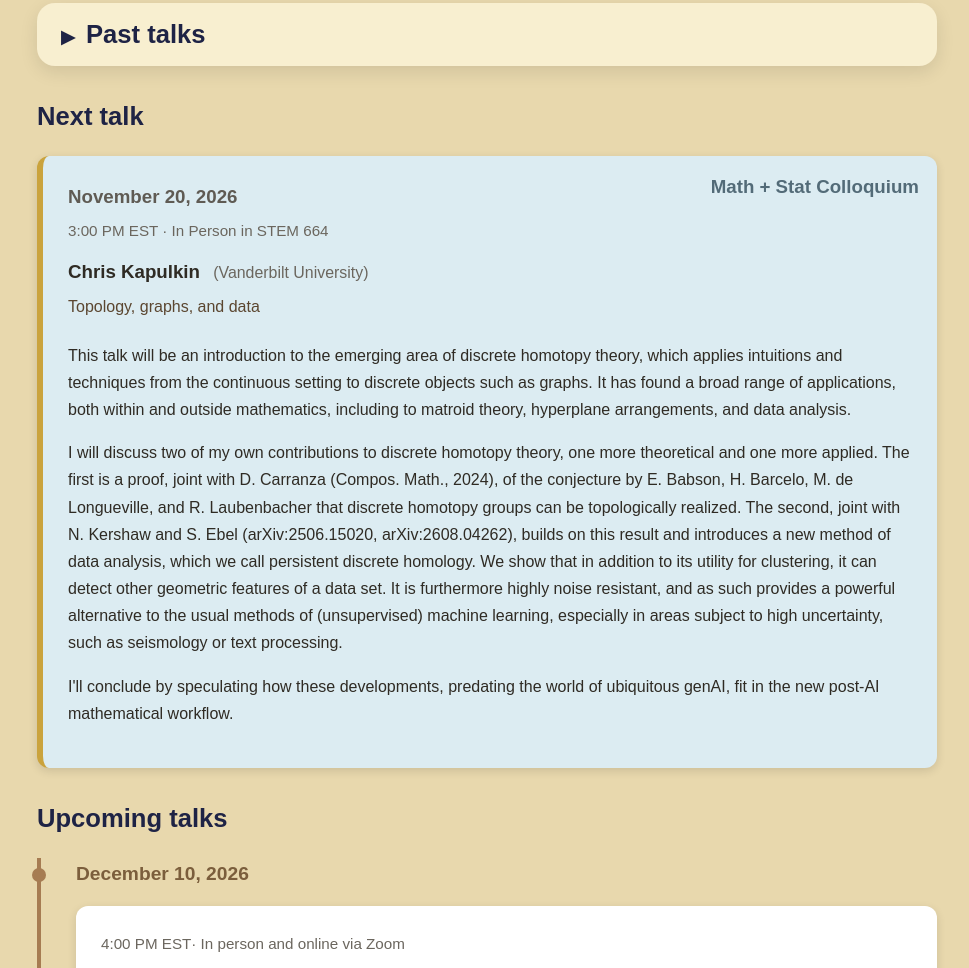
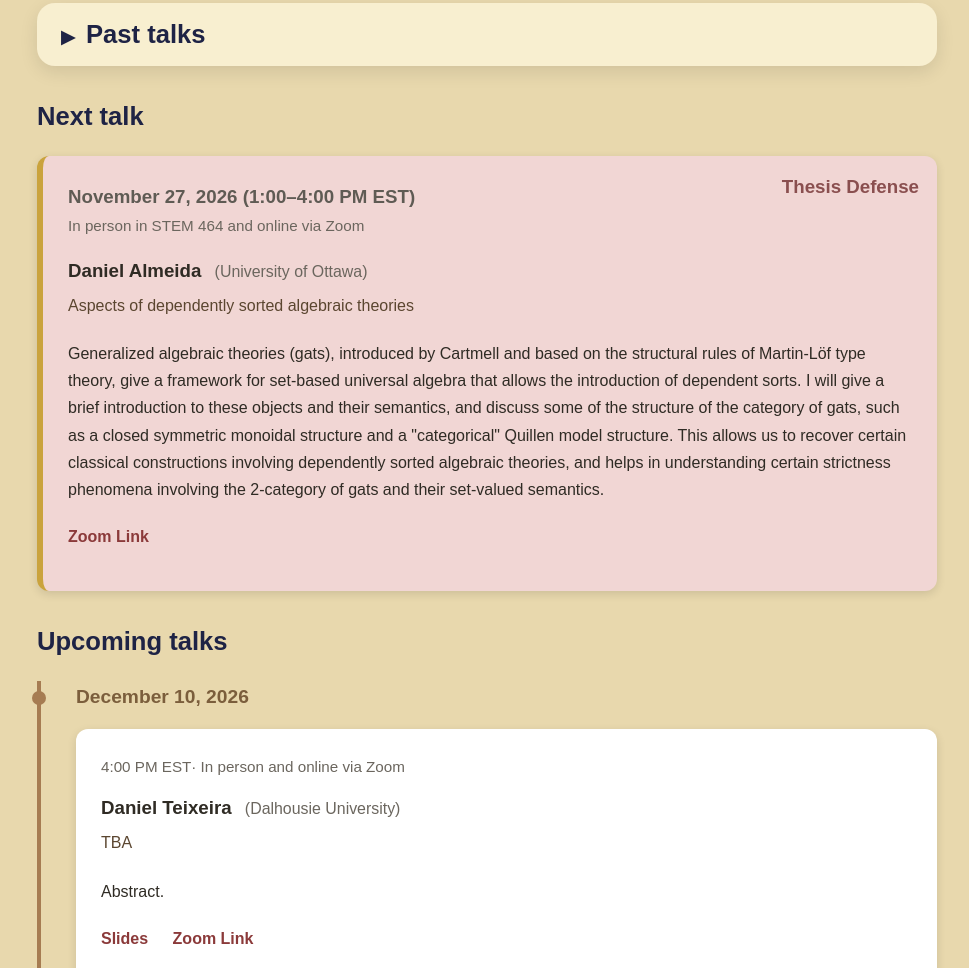
Before and after one commit to sluneia/ottawa-logic-cat-seminar, a plain HTML site: page index.html in a window 1280 px wide. Shown: the part 967-1935 px from the top of the page, without its empty margins (153-1122 px from the left). Drawn offline with Linux system fonts and the light colour scheme.

Commit message:
Update index.html

```diff
--- a/index.html
+++ b/index.html
@@ -227,26 +227,20 @@ and I will present some of them.
 </div>
 
 
-  </div>
-</details>
-
-
-<h2>Next talk</h2>
-
-<div class="card next mathstat">
+<div class="past-card mathstat">
 <a class="host"
   href="https://sites.google.com/view/colloquiumuottawamathstat/home"
   target="_blank">
   Math + Stat Colloquium
 </a>
-<h3 class="next-date">November 20, 2026</h3>
-<p class="talk-info"> 3:00 PM EST · In Person in STEM 664</p>
+<h3 class="next-date">November 20, 2026 (3:00 PM EST)</h3>
+<p class="talk-location">In Person in STEM 664</p>
 <h3>
   <a href="https://kkapulkin.github.io/" class="speaker-link" target="_blank" rel="noopener noreferrer"> Chris Kapulkin </a>
   <span class="institution">(Vanderbilt University)</span>
 </h3>
 <h4>Topology, graphs, and data </h4>
-  <p>
+<p>
   This talk will be an introduction to the emerging area of discrete homotopy theory, which applies intuitions and techniques from the continuous setting to discrete objects such as graphs. It has found a broad range of applications, both within and outside mathematics, including to matroid theory, hyperplane arrangements, and data analysis.
   </p>
   <p>
@@ -255,6 +249,57 @@ and I will present some of them.
   <p>
   I'll conclude by speculating how these developments, predating the world of ubiquitous genAI, fit in the new post-AI mathematical workflow.
   </p>
+</div>
+
+
+  </div>
+</details>
+
+
+<h2>Next talk</h2>
+
+<div class="card next thesis">
+<span class="host">
+    Thesis Defense
+</span>
+<h3 class="next-date">
+    November 27, 2026 (1:00–4:00 PM EST)
+</h3>
+<p class="talk-location">
+    In person in STEM 464 and online via Zoom
+</p>
+<h3>
+    <a href="https://d-alm.github.io/"
+       class="speaker-link"
+       target="_blank"
+       rel="noopener noreferrer">
+        Daniel Almeida
+    </a>
+    <span class="institution">(University of Ottawa)</span>
+</h3>
+<h4>
+    Aspects of dependently sorted algebraic theories
+</h4>
+<p>
+    Generalized algebraic theories (gats), introduced by Cartmell and based on
+    the structural rules of Martin-Löf type theory, give a framework for
+    set-based universal algebra that allows the introduction of dependent sorts.
+    I will give a brief introduction to these objects and their semantics, and
+    discuss some of the structure of the category of gats, such as a closed
+    symmetric monoidal structure and a "categorical" Quillen model structure.
+    This allows us to recover certain classical constructions involving
+    dependently sorted algebraic theories, and helps in understanding certain
+    strictness phenomena involving the 2-category of gats and their set-valued
+    semantics.
+</p>
+
+<p class="links">
+    <a href="https://uottawa-ca.zoom.us/j/96966314480?pwd=tEauRphZkE32O6LUKpH3c5boWKa9k2.1"
+       target="_blank"
+       rel="noopener noreferrer">
+        Zoom Link
+    </a>
+</p>
 
 </div>
 
```
